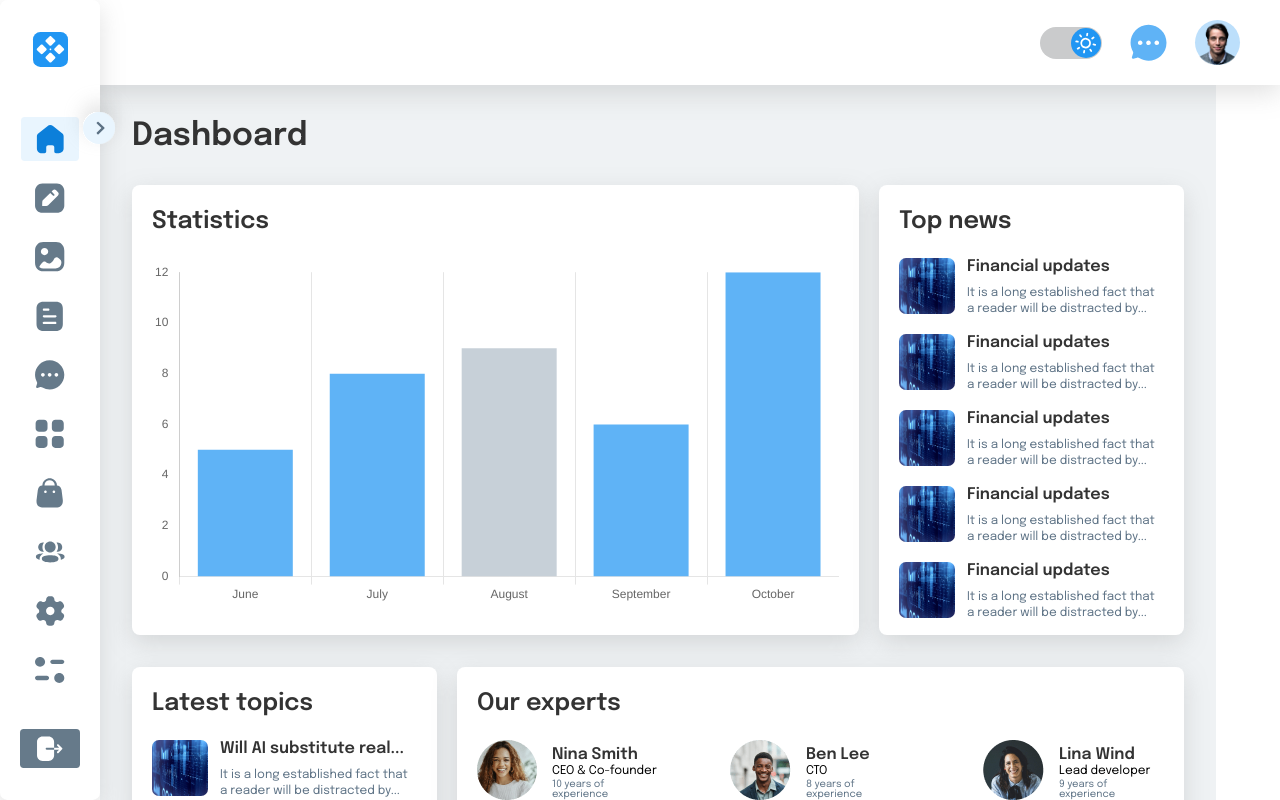
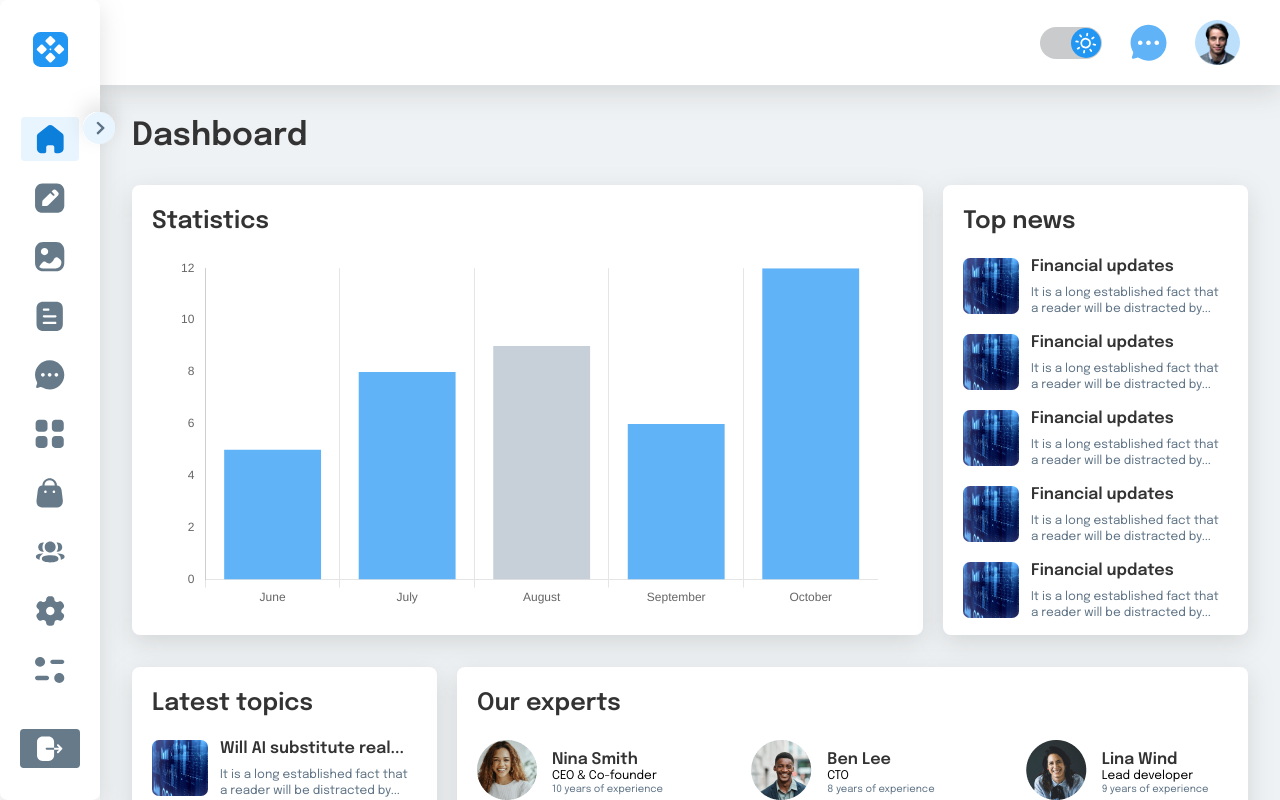
Before and after one commit to AlbinaBlazhko17/turbo, a React (Vite) app: page / in a window 1280 px wide. Shown: the top 800 px of the page. Built offline with nearby package versions, Linux system fonts and the light colour scheme.

Commit message:
fix: main size

```diff
--- a/src/index.scss
+++ b/src/index.scss
@@ -8,6 +8,7 @@ body {
 
 main {
 	padding: 120px $main-padding 50px;
+	box-sizing: border-box;
 	transition: all 0.4s;
 }
 
--- a/src/layout/Layout/layout.module.scss
+++ b/src/layout/Layout/layout.module.scss
@@ -2,14 +2,13 @@
 
 .container {
 	background-color: $white;
-
 	&_open {
-		width: calc(100% - ($main-padding * 2) - $sidebar-width-open);
+		width: calc(100% - $sidebar-width-open);
 		margin-left: $sidebar-width-open;
 	}
 
 	&_closed {
-		width: calc(100% - ($main-padding * 2) - $sidebar-width-closed);
+		width: calc(100% - $sidebar-width-closed);
 		margin-left: $sidebar-width-closed;
 	}
 }
```
